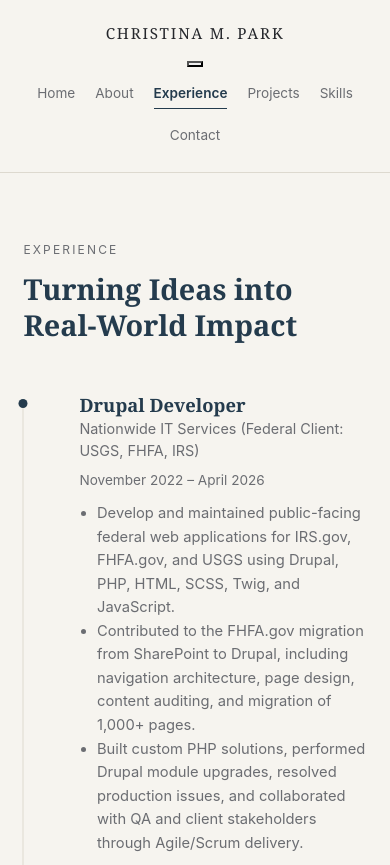
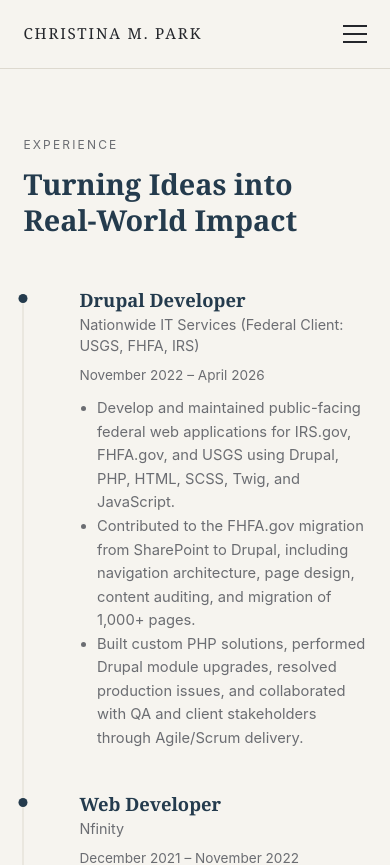
Before and after one commit to christinapark0117/profile-page, a React (Create React App) app: page /experience in a window 390 px wide. Shown: the top 865 px of the page. Built offline with nearby package versions, Linux system fonts and the light colour scheme.

Commit message:
navbar responsiveness css edited to change to burger stacks in mobile mode

```diff
--- a/src/PageStyle/Navbar.css
+++ b/src/PageStyle/Navbar.css
@@ -40,7 +40,60 @@
     border-bottom: 1px solid var(--color-accent);
 }
 
+.navToggle {
+    display: none;
+    flex-direction: column;
+    justify-content: space-between;
+    width: 24px;
+    height: 18px;
+    background: none;
+    border: none;
+    padding: 0;
+    cursor: pointer;
+    z-index: 20;
+}
+
+.navToggle span {
+    display: block;
+    height: 2px;
+    width: 100%;
+    background: var(--color-text);
+    transition: transform 0.2s ease, opacity 0.2s ease;
+}
+
+.navToggleOpen span:nth-child(1) {
+    transform: translateY(8px) rotate(45deg);
+}
+
+.navToggleOpen span:nth-child(2) {
+    opacity: 0;
+}
+
+.navToggleOpen span:nth-child(3) {
+    transform: translateY(-8px) rotate(-45deg);
+}
+
 @media only screen and (max-width: 700px) {
-    .navInner { flex-direction: column; gap: 1rem; }
-    .navLinks { flex-wrap: wrap; justify-content: center; gap: 1rem 1.25rem; }
+    .navInner { position: relative; flex-direction: row; }
+
+    .navToggle { display: flex; }
+
+    .navLinks {
+        display: none;
+        position: absolute;
+        top: 100%;
+        left: 0;
+        right: 0;
+        flex-direction: column;
+        align-items: center;
+        gap: 1.25rem;
+        background: var(--color-bg);
+        border-bottom: 1px solid var(--color-border);
+        padding: 1.5rem 0;
+        z-index: 50;
+    }
+
+    .navLinksOpen {
+        display: flex;
+    }
 }
```
